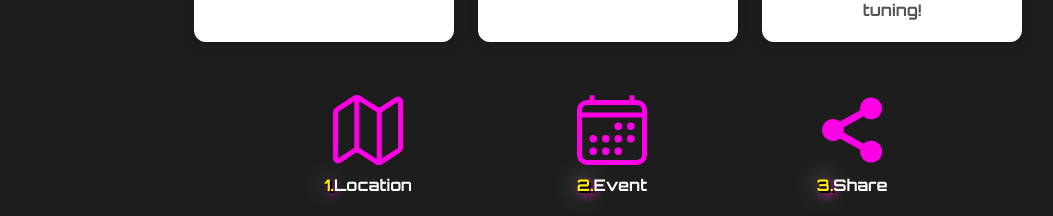
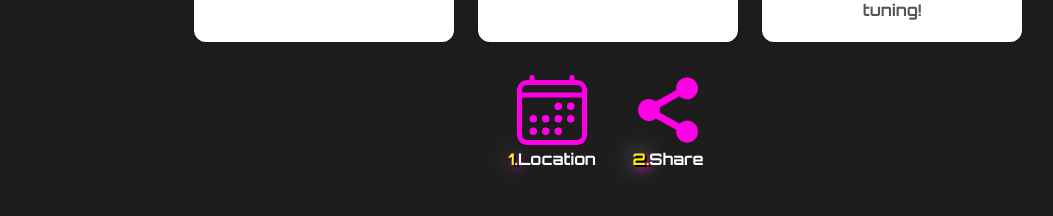
Before and after one commit to babyautic/Final-Project, a React (Vite) app in the folder Final Project Front/my-Final-Project-app/: page / in a window 1280 px wide. Shown: the part 1181-1397 px from the top of the page, without its empty margins (32-1085 px from the left). Built offline with nearby package versions, Linux system fonts and the light colour scheme; no server answers.

Commit message:
remove and comment icon

```diff
--- a/Final Project Front/my-Final-Project-app/src/router-dom-page/HomePage.jsx
+++ b/Final Project Front/my-Final-Project-app/src/router-dom-page/HomePage.jsx
@@ -31,12 +31,16 @@ export default function HomePage() {
             .catch(err => console.error('Errore nel caricamento eventi:', err))
     }, [])
 
+    // Render della pagina principale con evento in evidenza, lista eventi e icone
     return (
         <>
             <div id='mainContainer'>
                 <h1>STREET AND RACE</h1>
 
+
                 <div id='mainEventCard' className="event-flex-row">
+
+
                     <div className="featured-col">
                         <div id="titleFeaturedEvent">
                             <h2>in evidenzia</h2>
@@ -54,29 +58,30 @@ export default function HomePage() {
                     </div>
                 </div>
 
-
+                {/* Sezione lista eventi */}
                 <div>
                     <h2>I nostri eventi</h2>
                     <MockEventsComponent events={mockEvents.slice(0, 3)} />
                 </div>
 
-
-
+                {/* Sezione icone */}
                 <div id='iconContainer'>
                     <div className='containerIconText'>
                         <Link to="/EventPage" className="icon-link">
-                            <ion-icon name="map-outline" class="icon"></ion-icon>
+                            <ion-icon name="calendar-outline" class="icon"></ion-icon>
                         </Link>
                         <h6><span>1.</span> Location</h6>
                     </div>
                     <div className='containerIconText'>
-                        <ion-icon name="calendar-outline" class="icon"></ion-icon>
-                        <h6><span>2.</span> Event</h6>
+                        <ion-icon name="share-social-sharp" class="icon"></ion-icon>
+                        <h6><span>2.</span> Share</h6>
                     </div>
+                    {/*
                     <div className='containerIconText'>
-                        <ion-icon name="share-social-sharp" class="icon"></ion-icon>
-                        <h6><span>3.</span> Share</h6>
+                        <ion-icon name="map-outline" class="icon"></ion-icon>
+                        <h6><span>2.</span> Location</h6>
                     </div>
+                    */}
                 </div>
             </div>
         </>
--- a/Final Project Front/my-Final-Project-app/src/style/HomePageStyle.css
+++ b/Final Project Front/my-Final-Project-app/src/style/HomePageStyle.css
@@ -112,7 +112,7 @@ h2 {
   font-size: 48px;
   width: 80px;
   height: 80px;
-  gap: 1rem;
+
   color: #ff00e6;
 }
 
@@ -125,8 +125,15 @@ h2 {
   padding: 16px;
   box-sizing: border-box;
   display: flex;
-  justify-content: space-between;
-  width: 100%;
+  justify-content: center;
+  align-items: center;
+  gap: 32px;
+}
+
+.containerIconText {
+  display: flex;
+  flex-direction: column;
+  align-items: center;
 }
 
 .containerIconText h6 {
```
